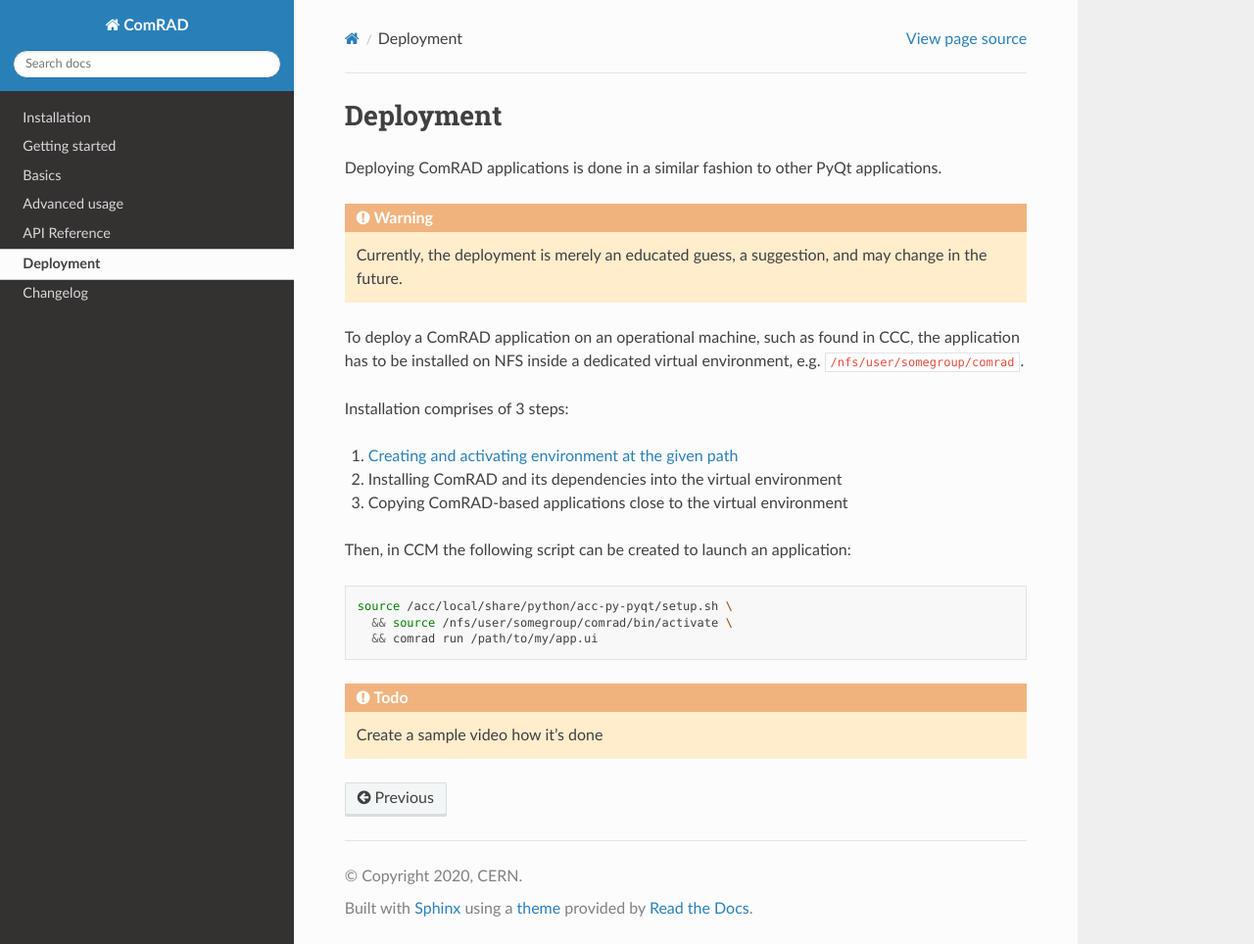
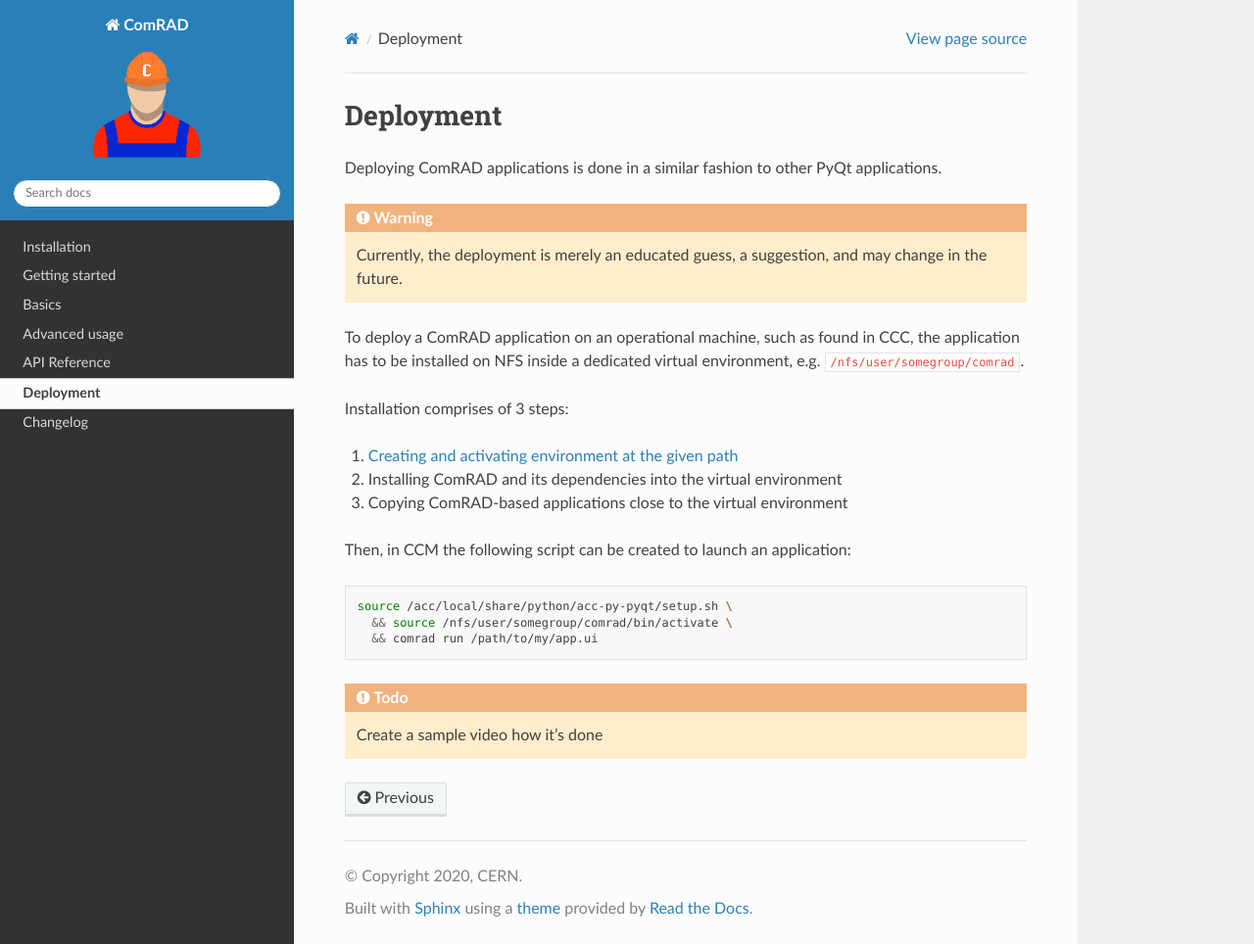
Before and after one commit to jfpatrick/accsoft-gui-rad-comrad, a Sphinx documentation site: the page built from docs/deploy.rst, in a window 1280 px wide and 964 px high. Shown: the whole window at 98% size. Built offline with Sphinx 7.4.7 and the Read the Docs theme 2.0.0, drawn with Linux system fonts in a browser that asks for light colours; the version number could not be read and is left out.

Commit message:
Fix wiki logo in Google Chrome

```diff
--- a/docs/conf.py
+++ b/docs/conf.py
@@ -79,8 +79,8 @@
 html_short_title = f'{project} v{__version__}'
 html_title = f'{html_short_title} docs'
 
-html_logo = '../comrad/icons/app.ico'
-html_favicon = html_logo
+html_logo = './img/logo.png'  # Must be png here, as ico won't be rendered by Chrome (and is not advised by MDN)
+html_favicon = '../comrad/icons/app.ico'
 html_css_files = [
     'fix_tables.css',
     'fix_bullets.css',
```
Also changed, not shown: docs/img/logo.png (added).
